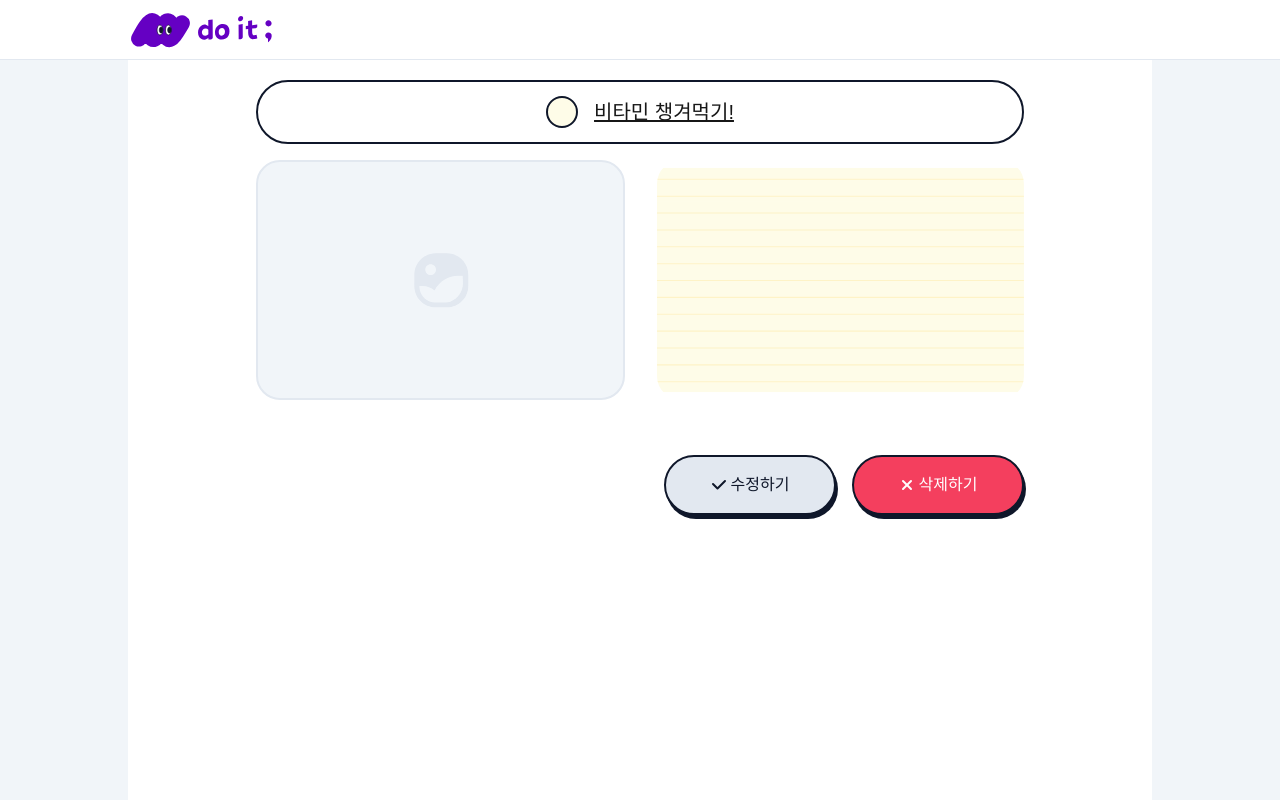
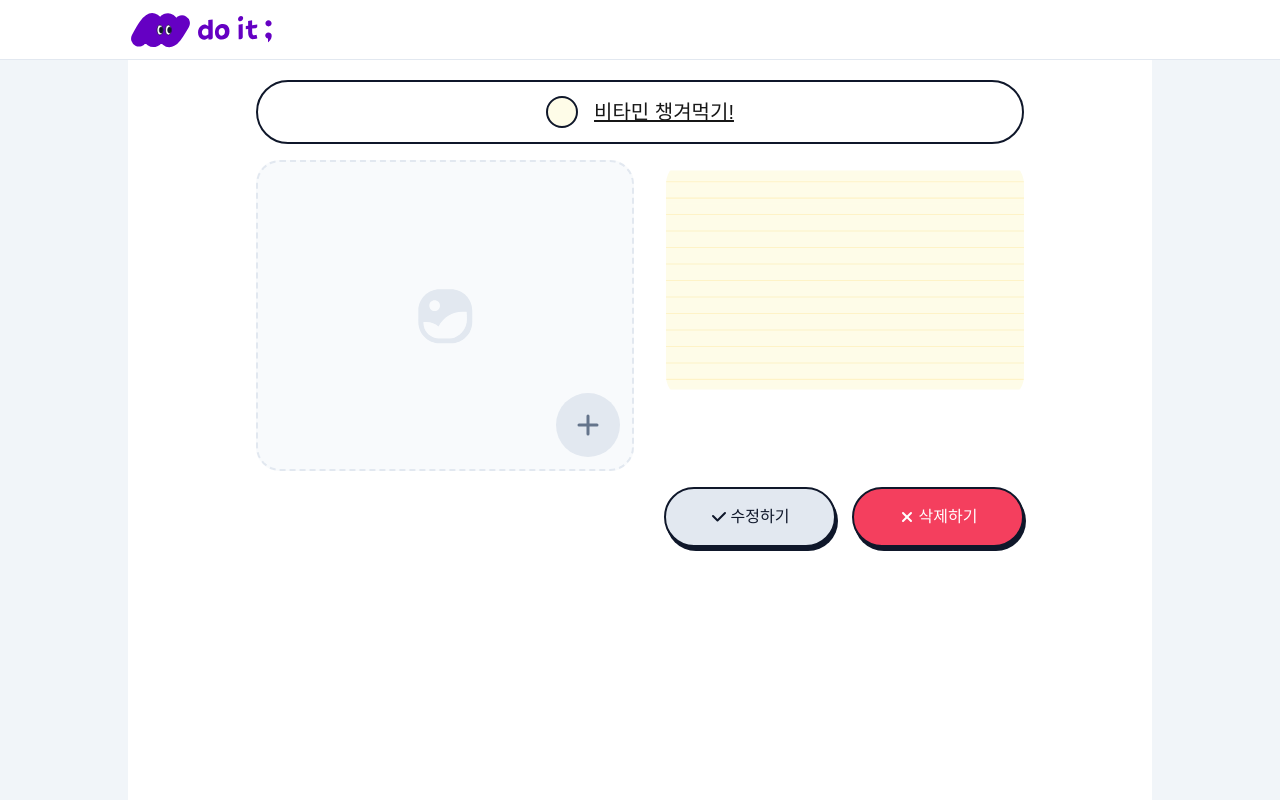
Before and after one commit to ziyoungsRoom/ToDoList_NextJS, a Next.js app: page /item/1 in a window 1280 px wide. Built offline with nearby package versions, Linux system fonts and the light colour scheme; a web font is replaced by a local one.

Commit message:
style: className props 추가 및 위치 수정

```diff
--- a/src/components/ImageInput.tsx
+++ b/src/components/ImageInput.tsx
@@ -1,9 +1,17 @@
+"use client";
+
 import ImageFile from "@/assets/ImageFile.svg";
+import SubButton from "./SubButton";
 
 const ImageInput = () => {
   return (
-    <div className="w-full h-full min-h-[240px] flex items-center justify-center border border-[2px] border-slate-200 bg-slate-100 rounded-3xl">
+    <div className="relative w-full h-full min-h-[311px] p-4 flex items-center justify-center border-dashed border-[2px] border-slate-200 bg-slate-50 rounded-3xl">
       <ImageFile />
+      <SubButton
+        variants="add"
+        onClick={() => {}}
+        className="absolute right-3 bottom-3"
+      />
     </div>
   );
 };
--- a/src/components/SubButton.tsx
+++ b/src/components/SubButton.tsx
@@ -5,17 +5,23 @@ interface SubButtonProps {
   variants: "add" | "edit";
   type?: "button" | "submit";
   onClick: React.MouseEventHandler<HTMLButtonElement>;
+  className?: string;
 }
 
-const SubButton = ({ variants, type = "button", onClick }: SubButtonProps) => {
+const SubButton = ({
+  variants,
+  type = "button",
+  onClick,
+  className,
+}: SubButtonProps) => {
   const isAdd = variants === "add";
   return (
     <button
       type={type}
       onClick={onClick}
       className={`${
-        isAdd ? "bg-slate-100" : "bg-slate-900/50 border-[2px] border-slate-900"
-      } w-[64px] h-[64px] flex justify-center items-center rounded-full hover:scale-110 duration-300 ease-in-out`}
+        isAdd ? "bg-slate-200" : "bg-slate-900/50 border-[2px] border-slate-900"
+      } w-[64px] h-[64px] flex justify-center items-center rounded-full hover:scale-110 duration-300 ease-in-out ${className}`}
     >
       {isAdd ? (
         <PlusGray width="24px" height="24px" />
```
